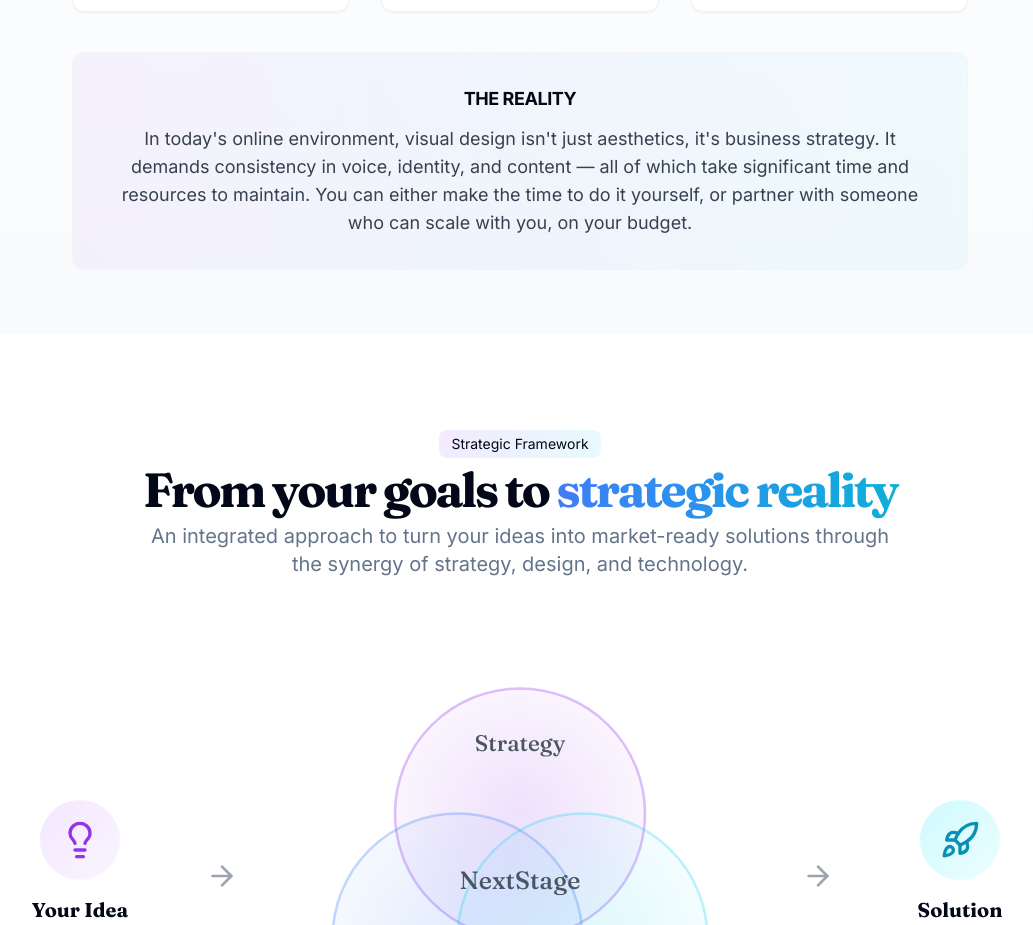
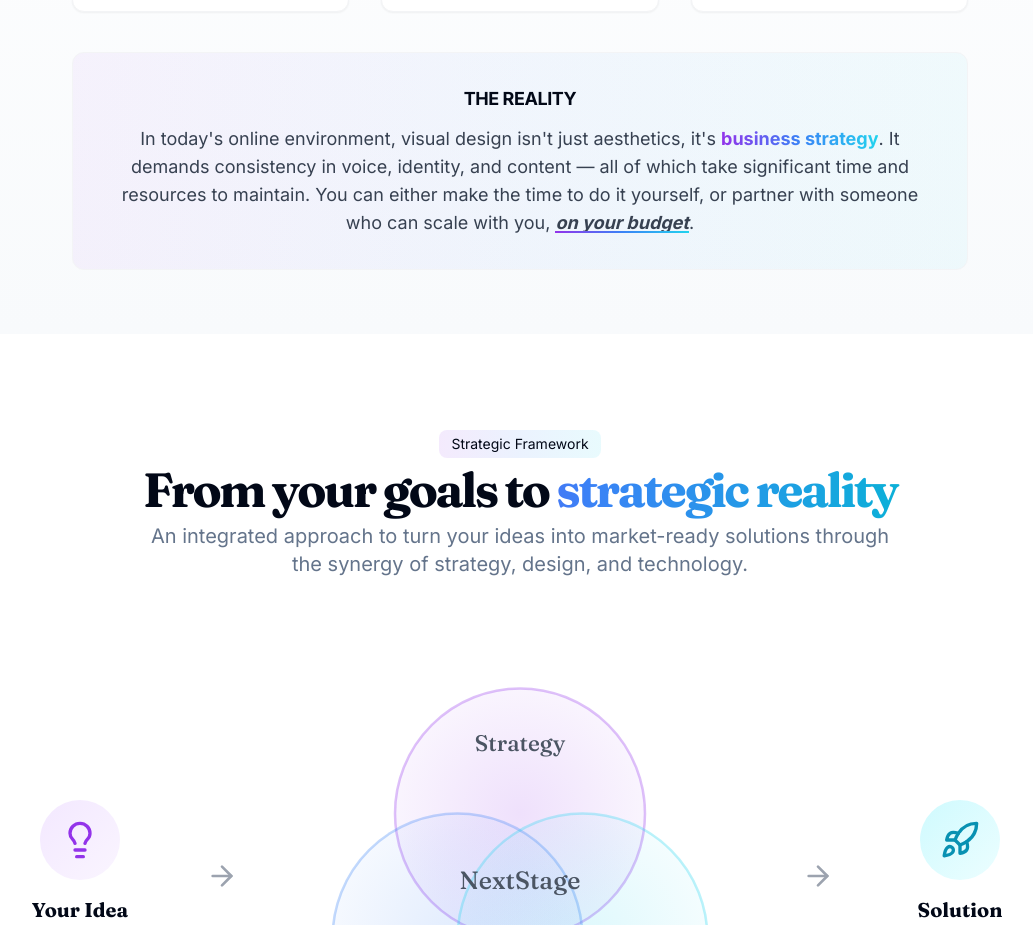
Before and after one commit to bsegev/nextstage-3.0, a Next.js app: page / in a window 1280 px wide. Shown: the part 1200-2125 px from the top of the page, without its empty margins (120-1153 px from the left). Built offline with nearby package versions, Linux system fonts and the light colour scheme.

Commit message:
Update styling for 'on your budget' with gradient underline

```diff
--- a/app/components/design-impact.tsx
+++ b/app/components/design-impact.tsx
@@ -89,10 +89,17 @@
           >
             <h3 className="text-lg font-bold tracking-tight text-center mb-3">THE REALITY</h3>
             <p className="text-center text-gray-700 md:text-lg">
-              In today&apos;s online environment, visual design isn&apos;t just aesthetics, it&apos;s business strategy.
+              In today&apos;s online environment, visual design isn&apos;t just aesthetics, it&apos;s{' '}
+              <span className="font-bold bg-clip-text text-transparent bg-gradient-to-r from-purple-600 via-blue-500 to-cyan-400">
+                business strategy
+              </span>.
               It demands consistency in voice, identity, and content — all of which take significant
               time and resources to maintain. You can either make the time to do it yourself, or
-              partner with someone who can scale with you, on your budget.
+              partner with someone who can scale with you,{' '}
+              <span className="font-bold italic relative">
+                on your budget
+                <span className="absolute bottom-0 left-0 w-full h-[2px] bg-gradient-to-r from-purple-600 via-blue-500 to-cyan-400"></span>
+              </span>.
             </p>
           </motion.div>
         </motion.div>
```
